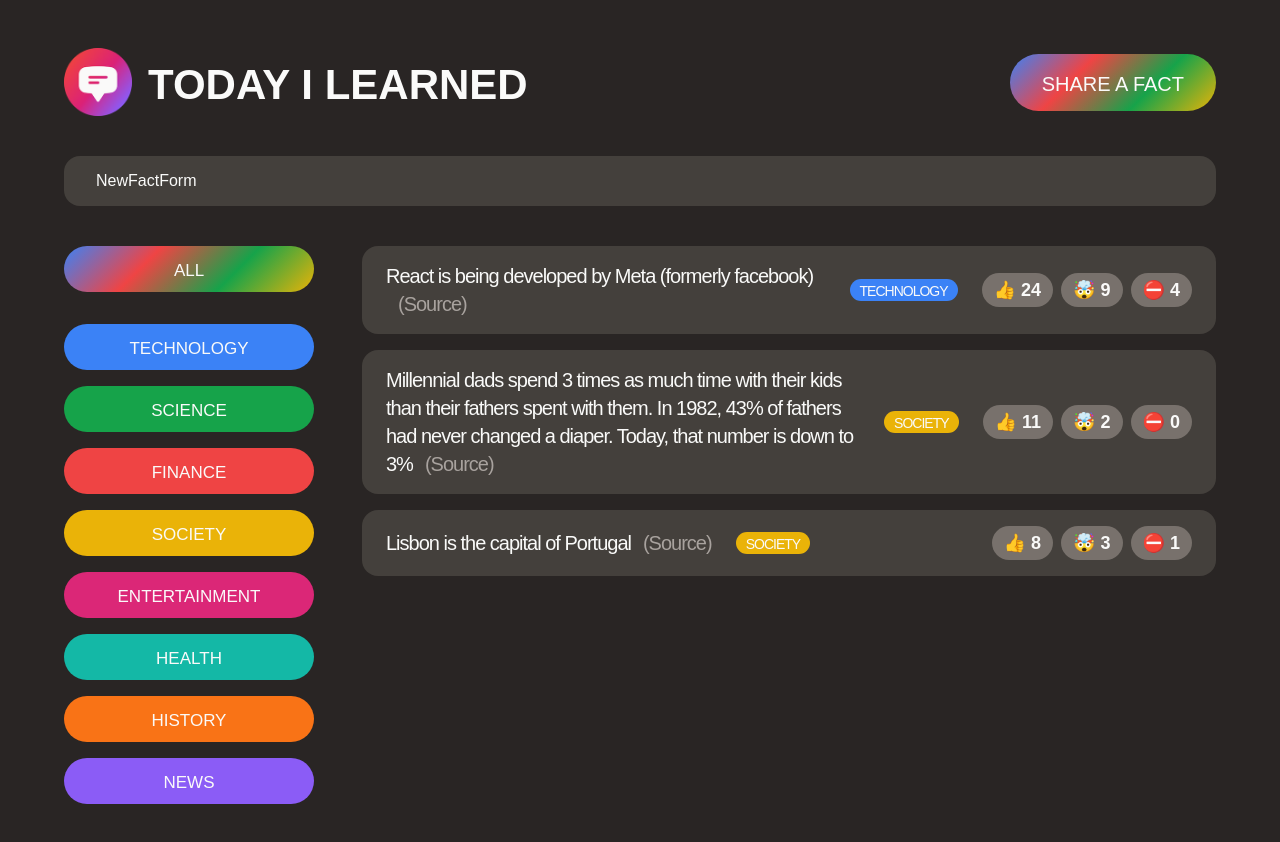
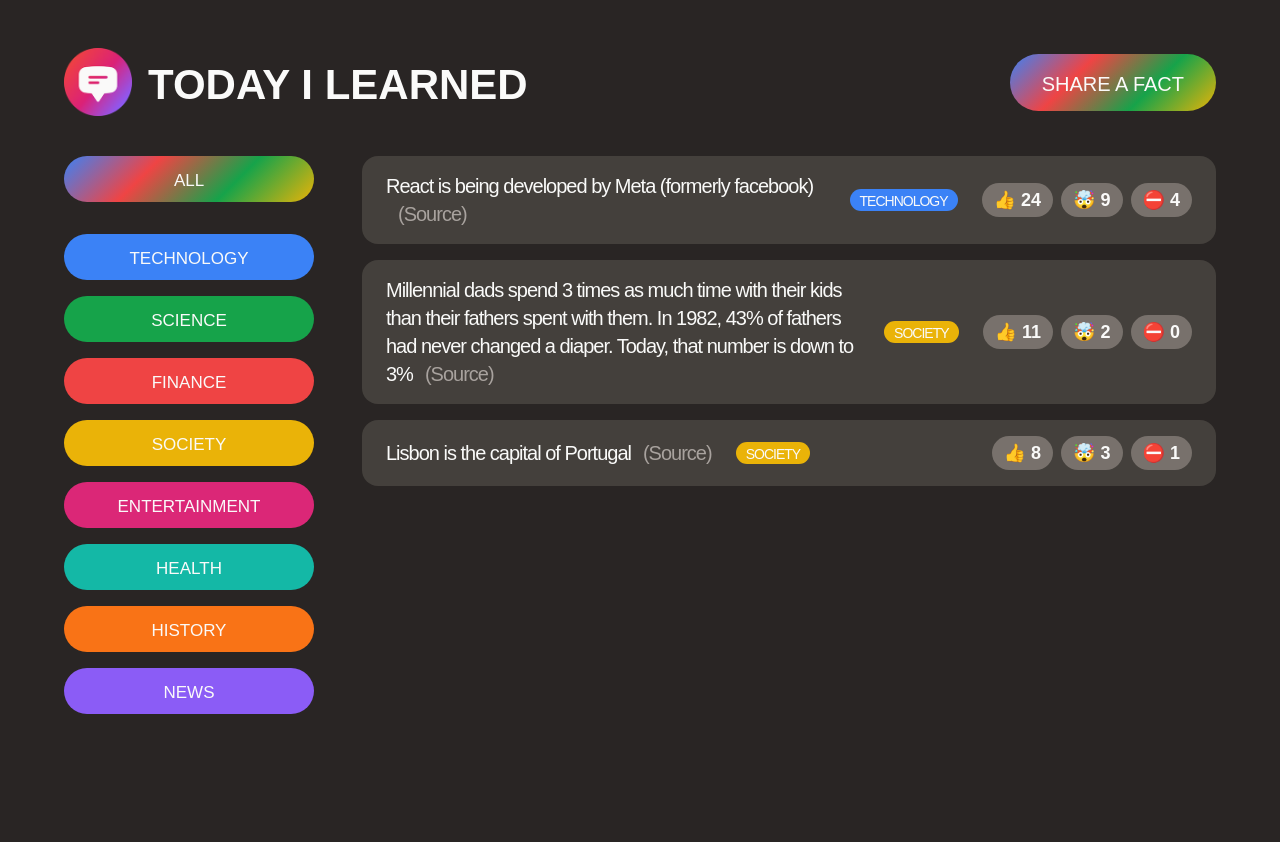
Before and after one commit to xDamneDx/jonass-react-today-i-learned, a React (Vite) app: page / in a window 1280 px wide. Shown: the top 842 px of the page. After the commit the page ends 800 px from the top, so only its background shows below. Built offline with nearby package versions, Linux system fonts and the light colour scheme; a web font is replaced by a local one.

Commit message:
add show/hide form functionality

```diff
--- a/src/App.jsx
+++ b/src/App.jsx
@@ -1,3 +1,4 @@
+import { useState } from "react";
 import logo from "./assets/logo.png";
 
 const CATEGORIES = [
@@ -46,6 +47,8 @@ const initialFacts = [
 ];
 
 export default function App() {
+  const [showForm, setShowForm] = useState(false);
+
   return (
     <>
       {/* HEADER */}
@@ -55,10 +58,15 @@ export default function App() {
           <h1>Today I Learned</h1>
         </div>
 
-        <button className="btn btn-large btn-open">Share a fact</button>
+        <button
+          className="btn btn-large btn-open"
+          onClick={() => setShowForm((prev) => !prev)}
+        >
+          Share a fact
+        </button>
       </header>
 
-      <NewFactForm />
+      {showForm && <NewFactForm />}
 
       <main className="main">
         <CategoryFilter />
```
